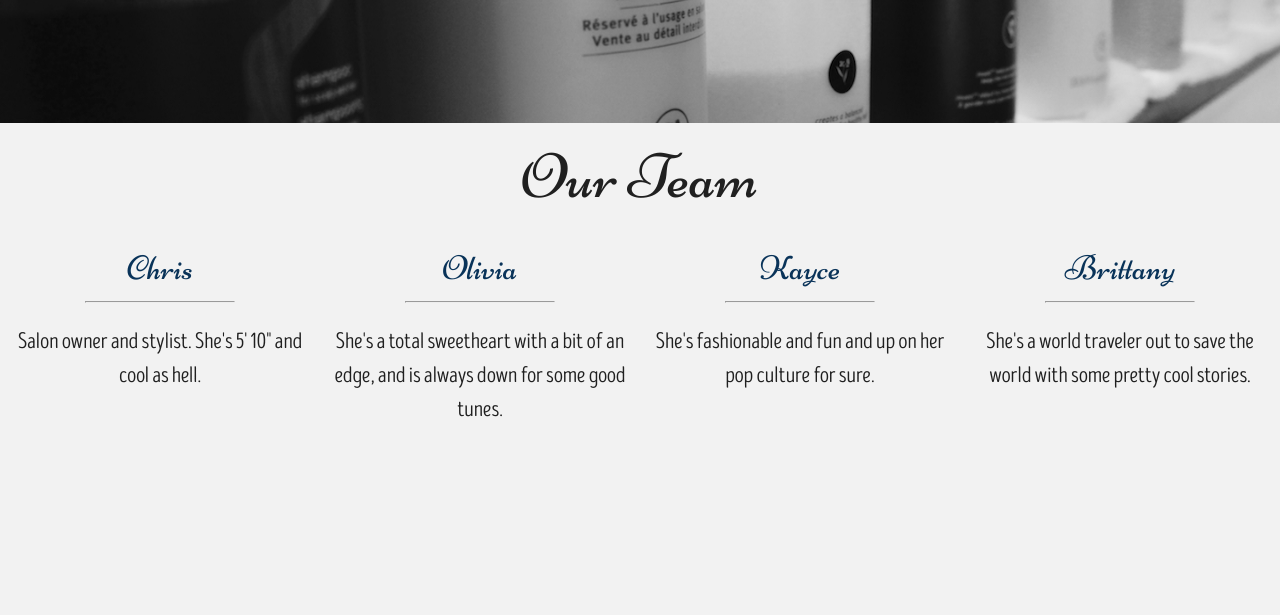
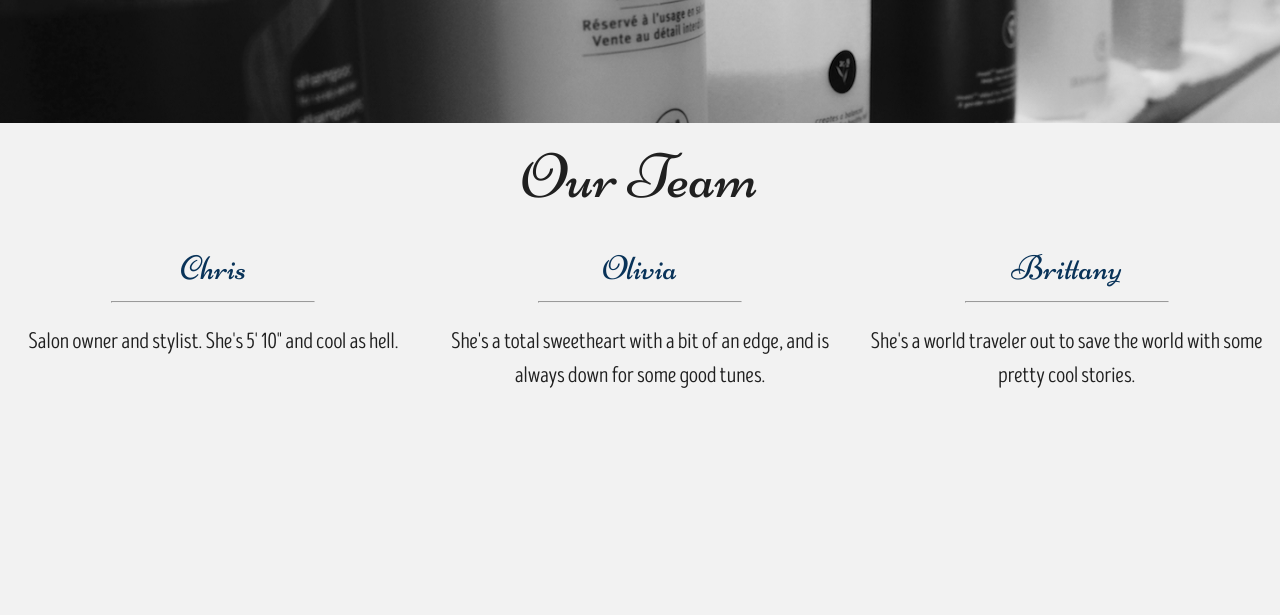
Before and after one commit to TEnders64/H2O2, a CodeIgniter app: page / in a window 1280 px wide. Shown: the part 2520-3135 px from the top of the page. Run offline with CodeIgniter, Linux system fonts and the light colour scheme; some libraries are stand-ins or nearby versions.

Commit message:
removed kayce info

```diff
--- a/application/views/index.php
+++ b/application/views/index.php
@@ -112,22 +112,17 @@
 			</div>
 			<div class="section about row">
 				<h1 id="about">Our Team</h1>
-				<div class="col s12 m3">
+				<div class="col s12 m4">
 					<h4>Chris</h4>
 					<hr>
 					<p>Salon owner and stylist. She's 5' 10" and cool as hell.</p>
 				</div>
-				<div class="col s12 m3">
+				<div class="col s12 m4">
 					<h4>Olivia</h4>
 					<hr>
 					<p>She's a total sweetheart with a bit of an edge, and is always down for some good tunes.</p>
 				</div>
-				<div class="col s12 m3">
-					<h4>Kayce</h4>
-					<hr>
-					<p>She's fashionable and fun and up on her pop culture for sure.</p>
-				</div>
-				<div class="col s12 m3">
+				<div class="col s12 m4">
 					<h4>Brittany</h4>
 					<hr>
 					<p>She's a world traveler out to save the world with some pretty cool stories.</p>
--- a/application/views/partials/header.php
+++ b/application/views/partials/header.php
@@ -4,7 +4,7 @@
     		<a href="#" class="brand-logo"><img src="/assets/images/H2O2_logo-04.png"></a>
     		<ul id="nav" class="wide right hide-on-med-and-down valign-wrapper">
             <li>206-329-3333 | 1900 East Aloha St, Seattle, WA 98112</li>
-            <li><a href="#top"><i class="material-icons">store</i> Home</a></li>
+            <!-- <li><a href="#top"><i class="material-icons">store</i> Home</a></li> -->
             <li><a href="#services"><i class="material-icons">invert_colors</i> Services</a></li>
             <li><a href="#about"><i class="material-icons">person_pin</i> About Us</a></li>
             <li><a href="#contact"><i class="material-icons">settings_phone</i> Contact</a></li>
```
